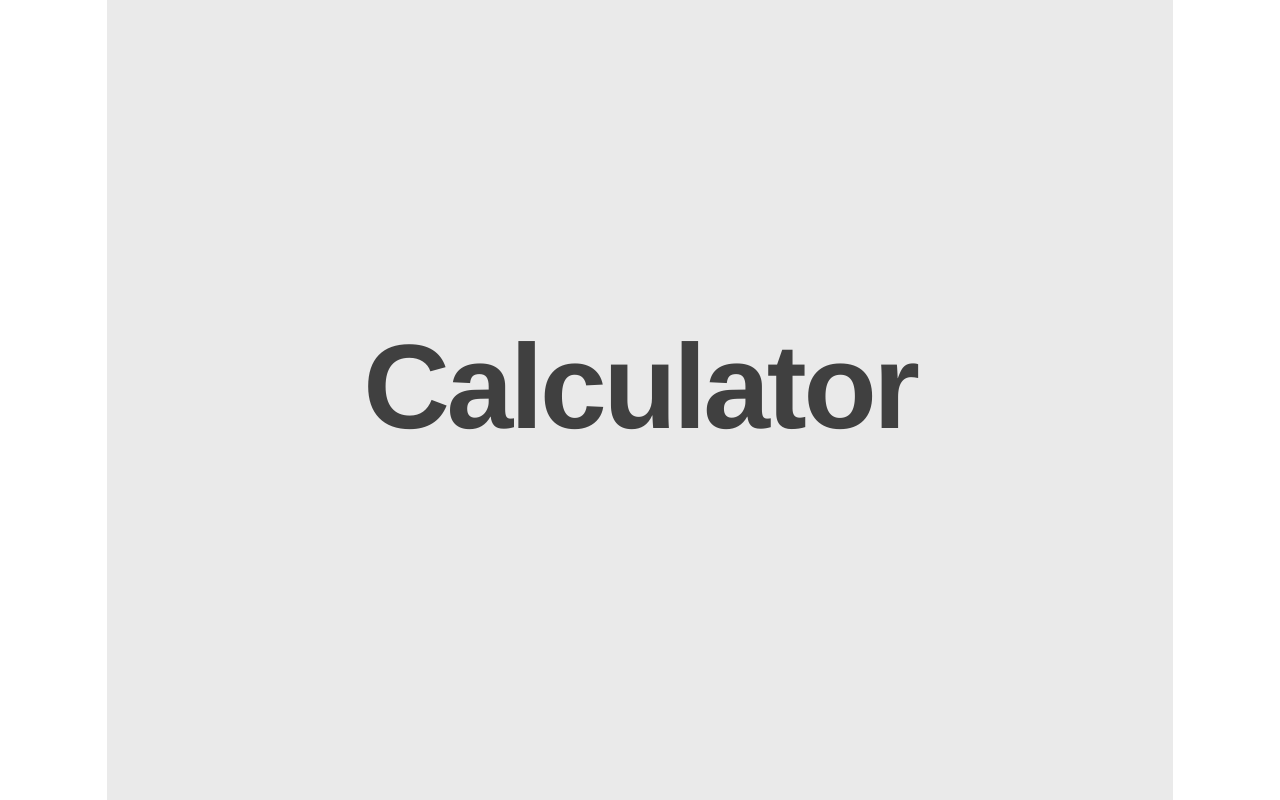
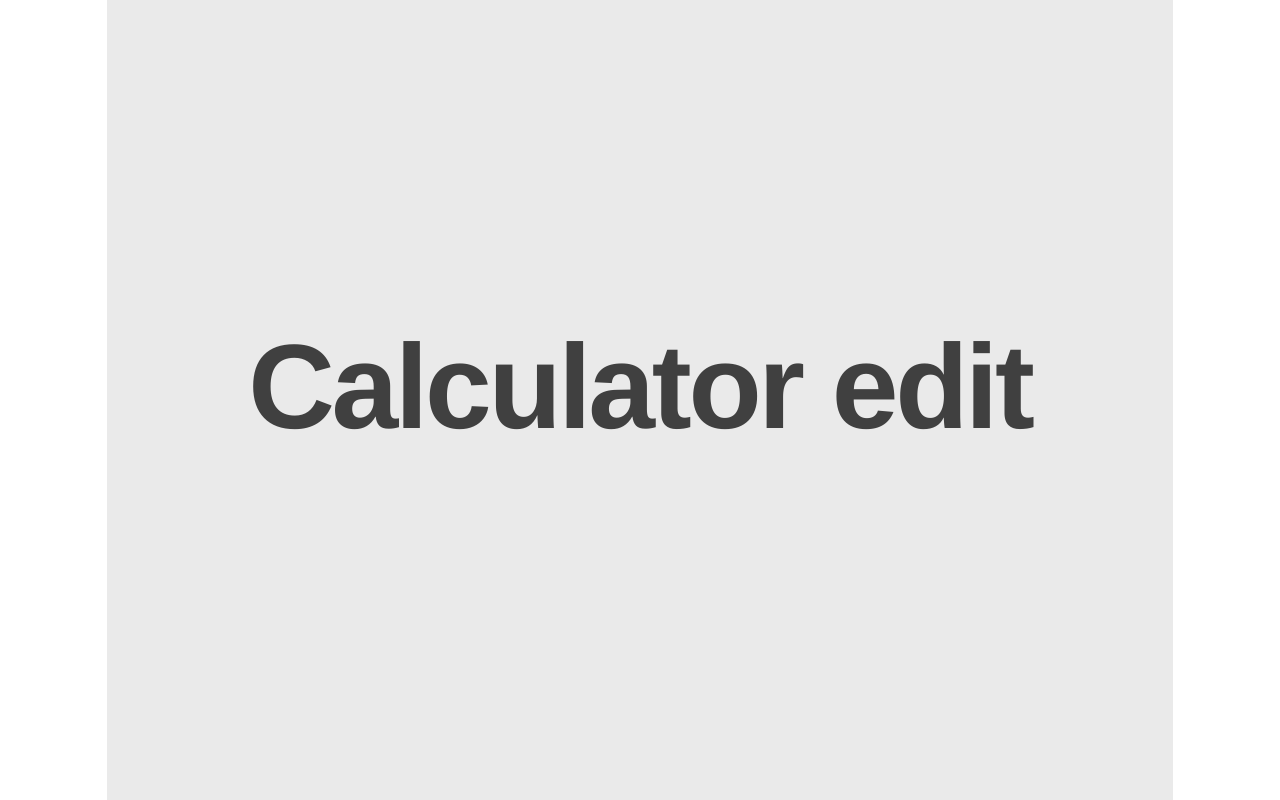
Before and after one commit to Py151112327/CalculatorRepo, a website: page dist/index.html in a window 1280 px wide. Drawn offline with Linux system fonts and the light colour scheme.

Commit message:
saya edit judul index sedikit

```diff
--- a/dist/index.html
+++ b/dist/index.html
@@ -9,7 +9,7 @@
   <body>
     <article>
       <section>
-        <h1>Calculator</h1>
+        <h1>Calculator edit</h1>
       </section>
       <section>
         <h2>Keyboard Interaction</h2>
```
